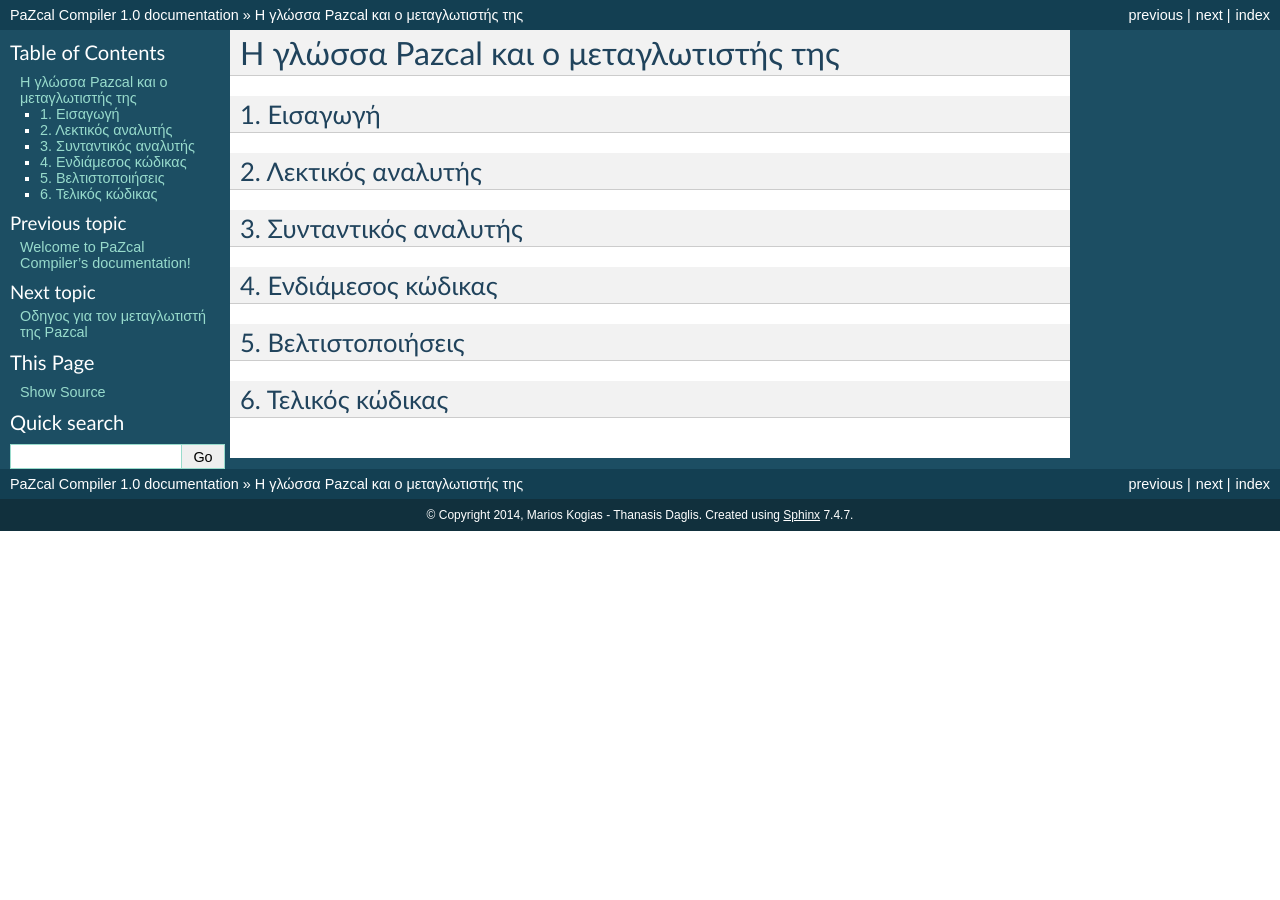
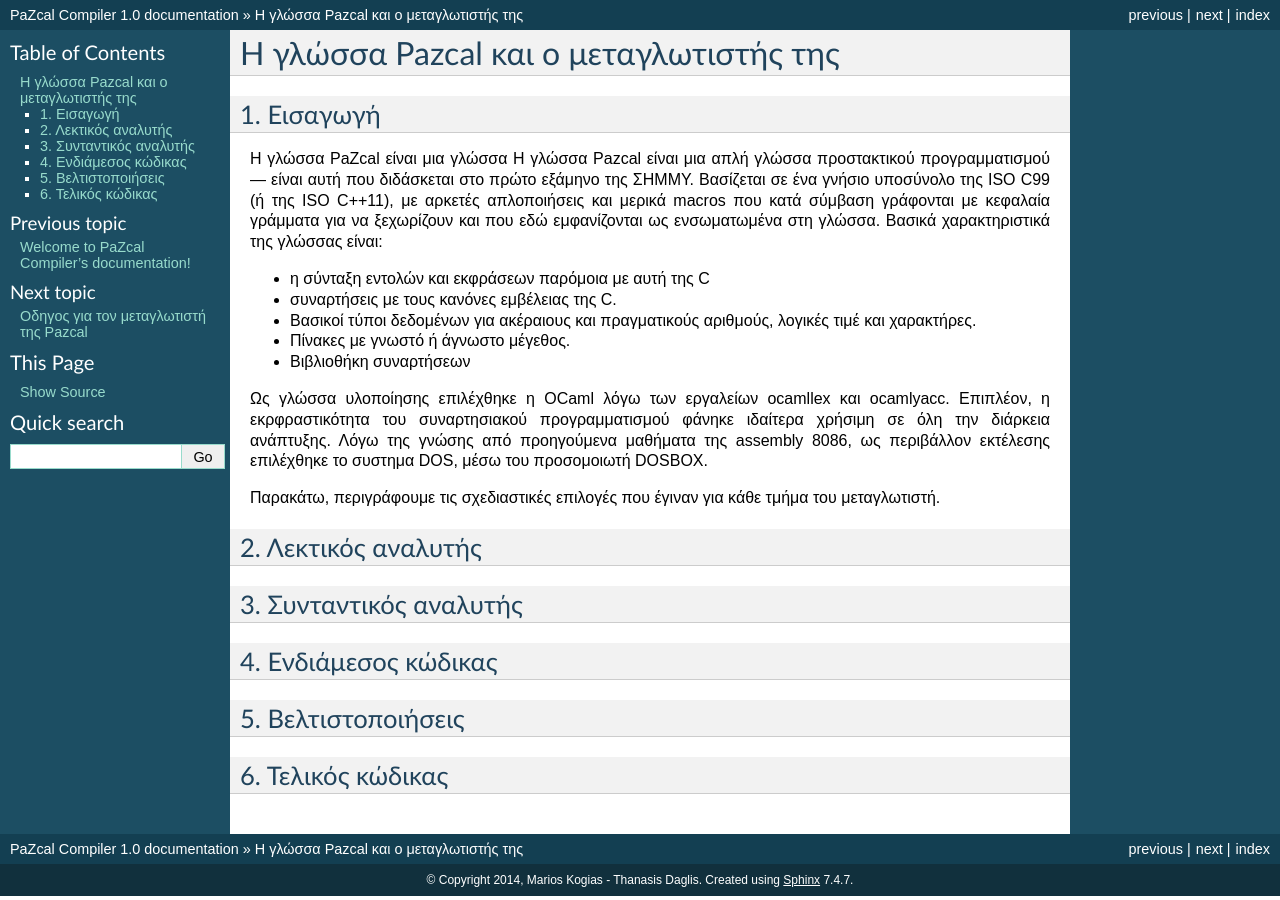
Before and after one commit to marioskogias/pazcal-compiler, a Sphinx documentation site: the page built from docs/source/background.rst, in a window 1280 px wide. Built offline with Sphinx 7.4.7, drawn with Linux system fonts in a browser that asks for light colours.

Commit message:
Add some doc

```diff
--- a/docs/source/background.rst
+++ b/docs/source/background.rst
@@ -3,6 +3,29 @@
 
 1. Εισαγωγή
 ------------
+
+Η γλώσσα PaZcal είναι μια γλώσσα Η γλώσσα Pazcal είναι μια απλή γλώσσα
+προστακτικού προγραμματισμού — είναι αυτή που διδάσκεται στο πρώτο εξάμηνο της
+ΣΗΜΜΥ. Βασίζεται σε ένα γνήσιο υποσύνολο της ISO C99 (ή της ISO
+C++11), με αρκετές απλοποιήσεις και μερικά macros που κατά σύμβαση γράφονται με
+κεφαλαία γράμματα για να ξεχωρίζουν και που εδώ εμφανίζονται ως ενσωματωμένα
+στη γλώσσα. Βασικά χαρακτηριστικά της γλώσσας είναι:
+
+* η σύνταξη εντολών και εκφράσεων παρόμοια με αυτή της C
+* συναρτήσεις με τους κανόνες εμβέλειας της C.
+* Βασικοί τύποι δεδομένων για ακέραιους και πραγματικούς αριθμούς, λογικές τιμέ
+  και χαρακτήρες.
+* Πίνακες με γνωστό ή άγνωστο μέγεθος.
+* Βιβλιοθήκη συναρτήσεων
+
+Ως γλώσσα υλοποίησης επιλέχθηκε η OCaml λόγω των εργαλείων ocamllex και
+ocamlyacc. Επιπλέον, η εκρφραστικότητα του συναρτησιακού προγραμματισμού φάνηκε
+ιδαίτερα χρήσιμη σε όλη την διάρκεια ανάπτυξης. Λόγω της γνώσης από προηγούμενα
+μαθήματα της assembly 8086, ως περιβάλλον εκτέλεσης επιλέχθηκε το συστημα DOS,
+μέσω του προσομοιωτή DOSBOX.
+
+Παρακάτω, περιγράφουμε τις σχεδιαστικές επιλογές που έγιναν για κάθε τμήμα του
+μεταγλωτιστή.
 
 2. Λεκτικός αναλυτής
 ---------------------
--- a/docs/source/index.rst
+++ b/docs/source/index.rst
@@ -11,14 +11,14 @@
 Δαγκλής Θανάσης, ath.daglis@gmail.com
 
 Στα πλαίσια του μαθήματος `Μεταγλωτιστές
-<http://courses.softlab.ntua.gr/compilers/>`_ του της `ΣΗΜΜΥ ΕΜΠ
+<http://courses.softlab.ntua.gr/compilers/>`_ της `ΣΗΜΜΥ ΕΜΠ
 <http://www.ece.ntua.gr/>`_ κατασκευάσαμε έναν μεταγλωτιστή για τη γλώσσα
 `PaZcal <http://courses.softlab.ntua.gr/compilers/pazcal2014.pdf>`_
 χρησιμοποιώντας τη γλώσσα OCaml με στόχο να παράγουμε κώδικα assembly για
 επεξεργαστές 8086.
 
 Παρακάτω μπορείτε να βρείτε λεπτομέρειες σχετικές με την υλοποίηση του
-μεταγλωτιστή καθώς και οδηγίες εγκατάστασης και χρήσης του.
+μεταγλωτιστή καθώς και οδηγίες για το χτίσιμο και τη χρήση του.
 
 Contents:
 
```
